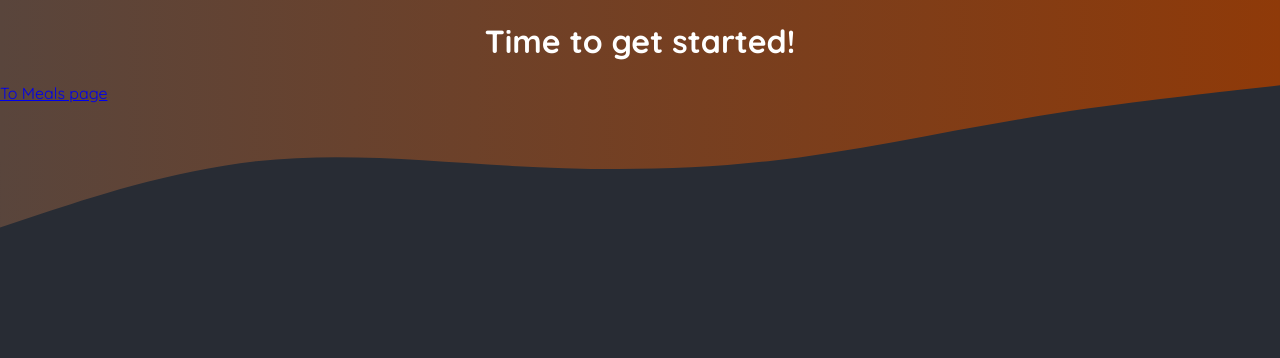
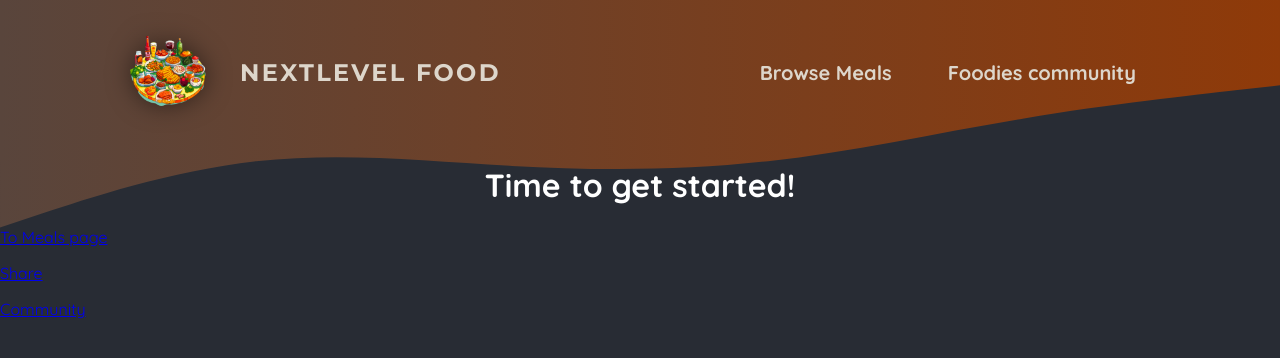
Before and after one commit to msuhyeon/foodies, a Next.js app: page / in a window 1280 px wide. Shown: the top 358 px of the page. Built offline with nearby package versions, Linux system fonts and the light colour scheme.

Commit message:
Feat: 헤더 추가

```diff
--- a/app/meals/community/page.js
+++ b/app/community/page.js
@@ -1,3 +1,3 @@
-export default function Community() {
+export default function CommunityPage() {
   return <h1>This is Community Page</h1>;
 }
--- a/app/layout.js
+++ b/app/layout.js
@@ -1,8 +1,9 @@
-import './globals.css';
+import MainHeader from "@/components/main-header";
+import "./globals.css";
 
 export const metadata = {
-  title: 'NextLevel Food',
-  description: 'Delicious meals, shared by a food-loving community.',
+  title: "NextLevel Food",
+  description: "Delicious meals, shared by a food-loving community.",
 };
 
 export default function RootLayout({ children }) {
@@ -15,11 +16,11 @@
               <linearGradient id="gradient" x1="0%" y1="0%" x2="100%" y2="0%">
                 <stop
                   offset="0%"
-                  style={{ stopColor: '#59453c', stopOpacity: '1' }}
+                  style={{ stopColor: "#59453c", stopOpacity: "1" }}
                 />
                 <stop
                   offset="100%"
-                  style={{ stopColor: '#8f3a09', stopOpacity: '1' }}
+                  style={{ stopColor: "#8f3a09", stopOpacity: "1" }}
                 />
               </linearGradient>
             </defs>
@@ -29,7 +30,7 @@
             ></path>
           </svg>
         </div>
-
+        <MainHeader />
         {children}
       </body>
     </html>
--- a/app/meals/share/page.js
+++ b/app/meals/share/page.js
@@ -1,3 +1,3 @@
-export default function Share() {
+export default function ShareMealPage() {
   return <h1>This is Share Page</h1>;
 }
--- a/app/page.js
+++ b/app/page.js
@@ -6,7 +6,15 @@
       <h1 style={{ color: "white", textAlign: "center" }}>
         Time to get started!
       </h1>
-      <Link href="/meals">To Meals page</Link>
+      <p>
+        <Link href="/meals">To Meals page</Link>
+      </p>
+      <p>
+        <Link href="/meals/share">Share</Link>
+      </p>
+      <p>
+        <Link href="/community">Community</Link>
+      </p>
     </main>
   );
 }
--- /dev/null
+++ b/components/main-header.js
@@ -0,0 +1,26 @@
+import Link from "next/link";
+import Image from "next/image";
+
+import logoImg from "@/assets/logo.png";
+import classes from "./main-header.module.css";
+
+export default function MainHeader() {
+  return (
+    <header className={classes.header}>
+      <Link className={classes.logo} href="/">
+        <Image src={logoImg} alt="A plate with food on it" priority />
+        NextLevel Food
+      </Link>
+      <nav className={classes.nav}>
+        <ul>
+          <li>
+            <Link href="/meals">Browse Meals</Link>
+          </li>
+          <li>
+            <Link href="/community">Foodies community</Link>
+          </li>
+        </ul>
+      </nav>
+    </header>
+  );
+}
--- /dev/null
+++ b/components/main-header.module.css
@@ -0,0 +1,67 @@
+.header {
+  display: flex;
+  justify-content: space-between;
+  align-items: center;
+  padding: 2rem 1rem;
+}
+
+@media (min-width: 768px) {
+  .header {
+    padding: 2rem 10%;
+  }
+}
+
+.nav ul {
+  list-style: none;
+  margin: 0;
+  padding: 0;
+  display: flex;
+  gap: 1.5rem;
+  /* font-family: 'Montserrat', sans-serif; */
+  font-size: 1.25rem;
+}
+
+.nav a {
+  text-decoration: none;
+  color: #ddd6cb;
+  font-weight: bold;
+  padding: 0.5rem 1rem;
+  border-radius: 0.5rem;
+}
+
+.nav a:hover,
+.nav a:active {
+  background: linear-gradient(90deg, #ff8a05, #f9b331);
+  background-clip: text;
+  -webkit-background-clip: text;
+  -webkit-text-fill-color: transparent;
+  text-shadow: 0 0 18px rgba(248, 190, 42, 0.8);
+}
+
+.active {
+  background: linear-gradient(90deg, #ff8a05, #f9b331);
+  background-clip: text;
+  -webkit-background-clip: text;
+  -webkit-text-fill-color: transparent;
+}
+
+.logo {
+  display: flex;
+  align-items: center;
+  justify-content: center;
+  gap: 2rem;
+  text-decoration: none;
+  color: #ddd6cb;
+  font-weight: bold;
+  font-family: "Montserrat", sans-serif;
+  letter-spacing: 0.15rem;
+  text-transform: uppercase;
+  font-size: 1.5rem;
+}
+
+.logo img {
+  width: 5rem;
+  height: 5rem;
+  object-fit: contain;
+  filter: drop-shadow(0 0 0.75rem rgba(0, 0, 0, 0.5));
+}
```
